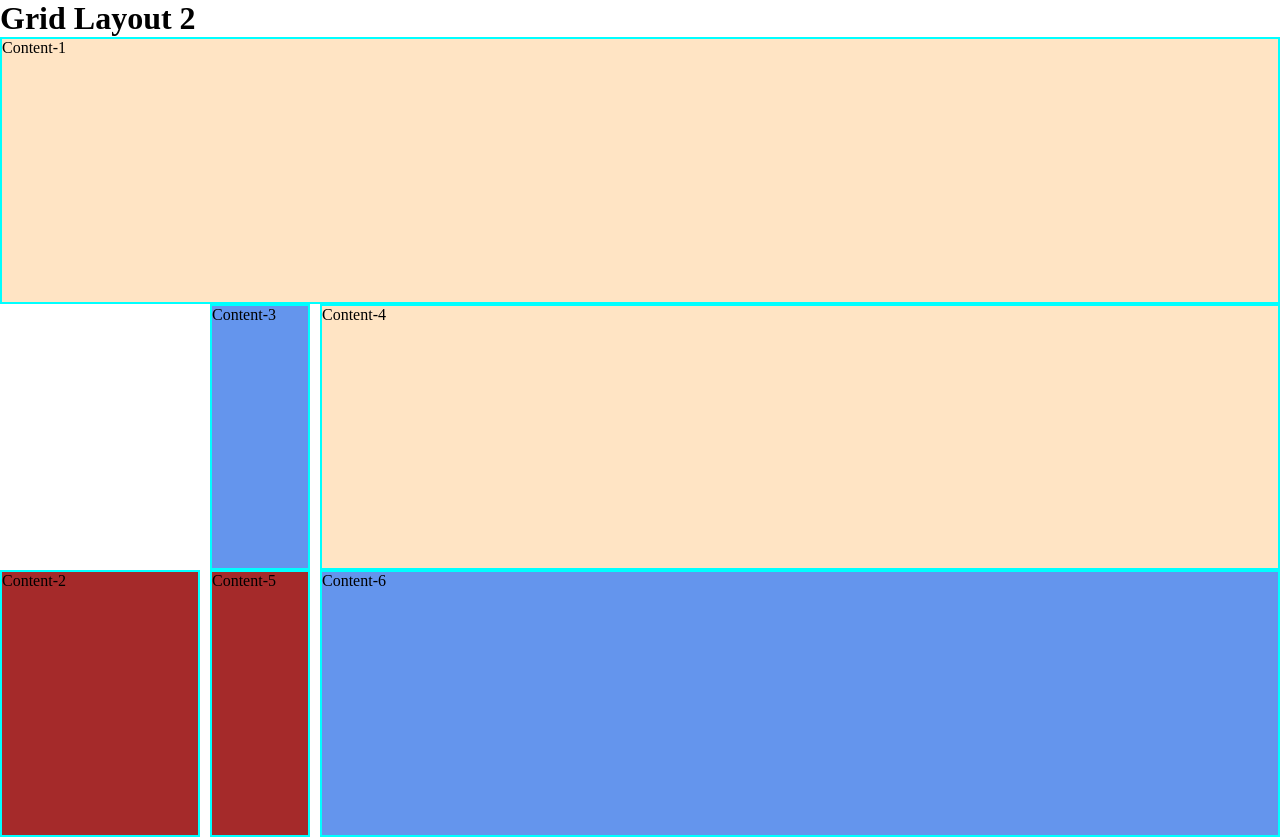
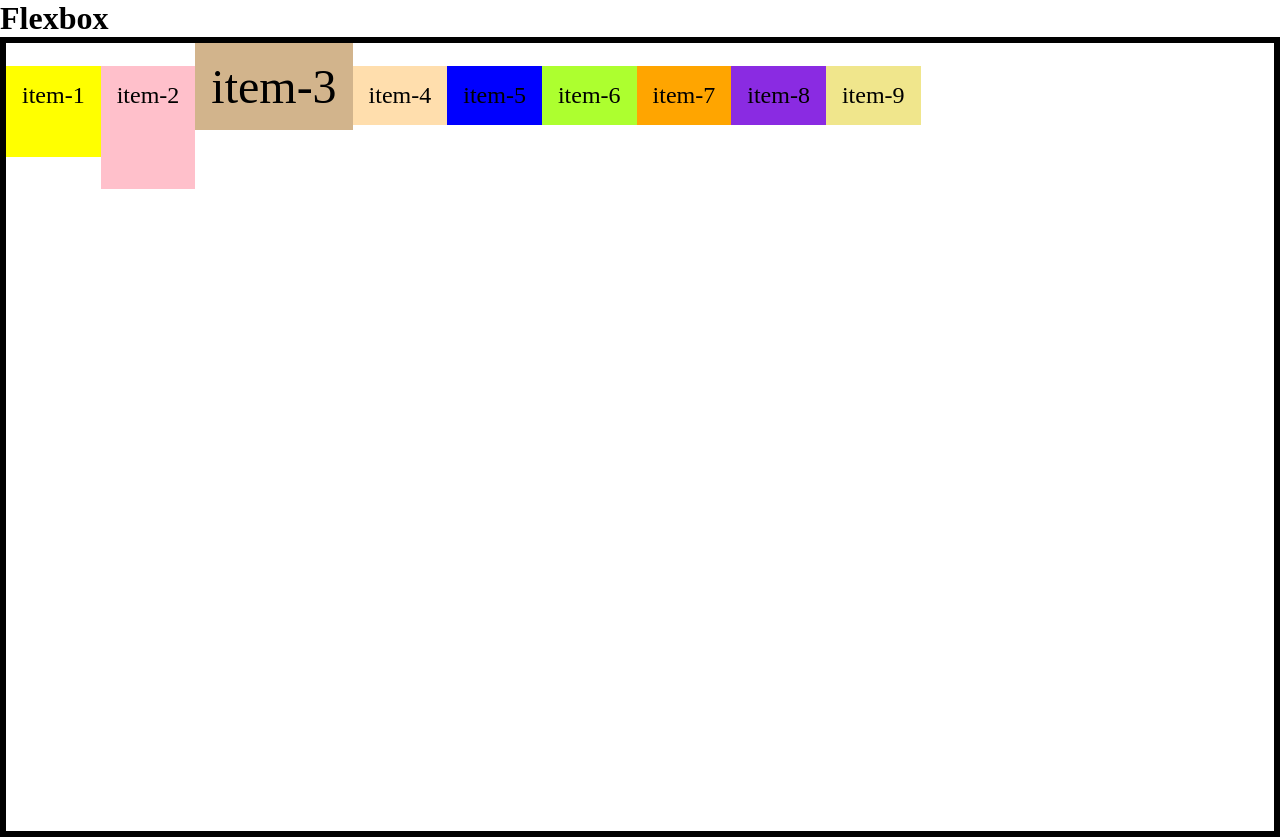
Before and after one commit to yadnyeshrane/GridLayouts, a plain HTML site: page index.html in a window 1280 px wide. Drawn offline with Linux system fonts and the light colour scheme.

Commit message:
flexadded

```diff
--- /dev/null
+++ b/flexbox1.html
@@ -0,0 +1,13 @@
+<!DOCTYPE html>
+<html lang="en">
+<head>
+    <meta charset="UTF-8">
+    <meta http-equiv="X-UA-Compatible" content="IE=edge">
+    <meta name="viewport" content="width=device-width, initial-scale=1.0">
+    <title>Document</title>
+<link rel="stylesheet" href="./styleflex.css">
+</head>
+<body>
+    <h1>Flexbox</h1>
+</body>
+</html>
--- a/index.html
+++ b/index.html
@@ -4,7 +4,8 @@
     <meta charset="UTF-8">
     <meta http-equiv="X-UA-Compatible" content="IE=edge">
     <meta name="viewport" content="width=device-width, initial-scale=1.0">
-    <link rel="stylesheet" href="./style.css">
+    <!-- <link rel="stylesheet" href="./style.css"> -->
+    <link rel="stylesheet" href="./styleflex.css">
     <title>Document</title>
 </head>
 <body>
@@ -19,7 +20,7 @@
 
     </div> -->
 
-    <h1>Grid Layout 2</h1>
+    <!-- <h1>Grid Layout 2</h1>
     <div class="container">
            <div id="content1">
                       Content-1
@@ -40,6 +41,38 @@
                   <div id="content6">
                     Content-6
                           </div>
+    </div> -->
+    <h1>Flexbox</h1>
+    <div class="container">
+     <div class="flex-item item-1">
+       item-1
+     </div>
+     <div class="flex-item item-2">
+      item-2
     </div>
+    <div class="flex-item item-3">
+      item-3
+    </div>
+    <div class="flex-item item-4">
+      item-4
+    </div>
+    <div class="flex-item item-5">
+      item-5
+    </div>
+    <div class="flex-item item-6">
+      item-6
+    </div>
+    <div class="flex-item item-7">
+      item-7
+    </div>
+    <div class="flex-item item-8">
+      item-8
+    </div>
+    <div class="flex-item item-9">
+      item-9
+    </div>
+
+    </div>
+
 </body>
 </html>
--- /dev/null
+++ b/styleflex.css
@@ -0,0 +1,65 @@
+*{
+    margin: 0%;
+    padding: 0;
+    box-sizing: border-box;
+}
+
+body{
+
+}
+.container
+{
+    border: 6px solid black;
+
+    /* display: inline-flex;the container only takes the width only to accomdate the childrem */
+    display: flex;
+
+   height: 800px;
+   align-items: baseline;
+
+}
+.flex-item
+{
+    color: black;
+    font-size: 1.5rem;;
+    padding: 1rem;;
+    text-align: center;
+}
+.item-1
+{
+    background-color: yellow;
+    padding-bottom: 3rem;
+}
+.item-2
+{
+    background-color: pink;
+    padding-bottom: 5rem;
+}
+.item-3
+{
+    background-color: tan;
+    font-size: 3rem;
+}
+.item-4
+{
+    background-color:navajowhite;
+}
+.item-5{
+    background-color:blue
+}
+.item-6
+{
+    background-color: greenyellow;
+}
+.item-7
+{
+    background-color: orange;
+}
+.item-8
+{
+    background-color: blueviolet;
+}
+.item-9
+{
+    background-color: khaki;
+}
```
